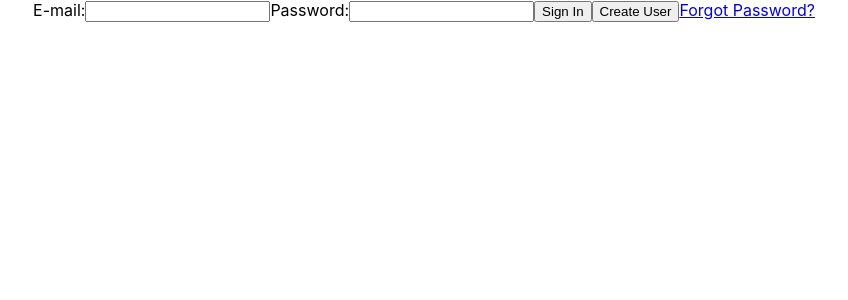
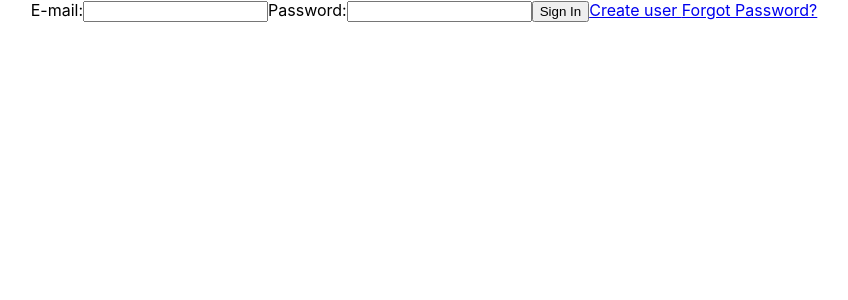
Before and after one commit to Drleugim/soundX, a React (Create React App) app: page / in a window 1280 px wide. Shown: the top 300 px of the page, without its empty margins (216-1064 px from the left). Built offline with nearby package versions, Linux system fonts and the light colour scheme.

Commit message:
User creation and authentication (#4)
* Usar creation and authenticatoin. Some code on app.js and login.js was adjusted accordingly

* Changes according to commentaries in PR

* Fix according to latest comment

* Fixed error in App.js

```diff
--- a/package.json
+++ b/package.json
@@ -8,6 +8,7 @@
     "@testing-library/user-event": "^12.1.10",
     "react": "^17.0.1",
     "react-dom": "^17.0.1",
+    "react-router-dom": "^5.2.0",
     "react-scripts": "4.0.3",
     "uuid": "^8.3.2",
     "web-vitals": "^1.0.1"
--- a/src/App.js
+++ b/src/App.js
@@ -1,42 +1,22 @@
+import {
+  BrowserRouter as  Router,
+  Route,
+  Switch,
+} from 'react-router-dom'
+import Welcome from './pages/Welcome'
 import React from 'react'
-import LoginForm from './components/LoginForm'
+import Login from './pages/Login'
 import './App.css';
 
-class App extends React.Component{
-
-  state={
-    email:'',
-    password: '',
-  }
-
-  handleSubmit = e =>{
-    e.preventDefault()
-
-  }
-
-
-  handleChange = e =>{
-    const {name, value} = e.target
-    this.setState({
-      [name] : value,
-    })
-
-  }
-
-  render(){
-    const {email, password} = this.state
-      return (
-        <div className="App">
-          <LoginForm
-            email={email}
-            password={password}
-            handleSubmit={this.handleSubmit}
-            handleChange={this.handleChange}
-          >
-          </LoginForm>
-        </div>
-      );
-  }
+function App() {
+  return (
+    <Router>
+      <Switch>
+        <Route exact path="/" component={Login}/>
+        <Route path= "/welcome/:id" component={Welcome}/>
+      </Switch>
+    </Router>
+  )
 }
 
 export default App;
--- a/src/components/LoginForm/index.js
+++ b/src/components/LoginForm/index.js
@@ -1,7 +1,8 @@
-function LoginForm({email, password, handleSubmit, handleChange}){
+import {Link} from 'react-router-dom'
+
+function LoginForm({ email, password, handleSubmit, handleChange}){
 
     return(
-
         <form onSubmit={handleSubmit}>
             <label htmlFor="email">E-mail:</label>
             <input
@@ -24,13 +25,12 @@ function LoginForm({email, password, handleSubmit, handleChange}){
             >
                 Sign In
             </button>
-             <button
-                type="button"
-             >
-                Create User
-            </button>
+            <Link to={{
+                pathname: "/welcome/newUser",
+                state: {email: email},
+            }}
+            >Create user </Link>
             <a href="#">Forgot Password?</a>
-
         </form>
     )
 }
--- /dev/null
+++ b/src/pages/Login.js
@@ -0,0 +1,55 @@
+import { userData } from '../data/userData'
+import LoginForm from '../components/LoginForm'
+import React from 'react'
+
+
+class Login extends React.Component{
+  state={
+    email:'',
+    password: '',
+    users: userData,
+    userNotFound: false,
+  }
+
+  handleSubmit = e =>{
+    e.preventDefault()
+
+    const { email, password, users } = this.state
+
+    const [ userAccess ] = users.filter( user => user.email === email && user.password === password )
+
+    if(userAccess){
+      this.props.history.push(`/welcome/${userAccess.name}`)
+    }else{
+      this.setState({
+        userNotFound : true,
+        email:'',
+        password: '',
+      })
+    }
+  }
+
+  handleChange = e =>{
+    const { name, value } = e.target
+    this.setState({
+      [name] : value,
+    })
+  }
+
+  render(){
+    const { email, password, userNotFound } = this.state
+    return(
+      <div className="App">
+          <LoginForm
+            email={email}
+            password={password}
+            handleSubmit={this.handleSubmit}
+            handleChange={this.handleChange}
+          />
+          {userNotFound && <h2>Wrong email or password, please try again</h2>}
+      </div>
+    )
+  }
+}
+
+export default Login
--- /dev/null
+++ b/src/pages/Welcome.js
@@ -0,0 +1,13 @@
+import React from 'react'
+
+function Welcome(props) {
+    const user = props.location.state ? props.location.state.email : props.match.params.id
+
+    return(
+        <section>
+            <a href="/">Logout</a>
+            <h1>Welcome {user}</h1>
+        </section>
+    )
+}
+export default Welcome
```
Also changed, not shown: 1 other file (tests, documents, lock files or other folders).
